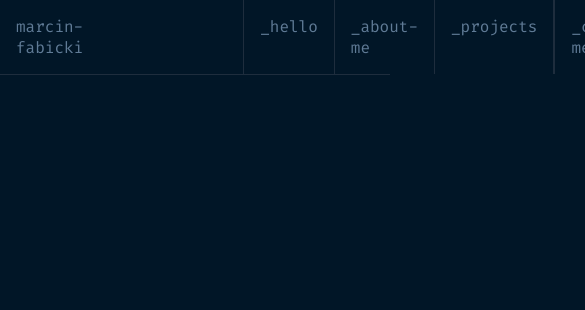
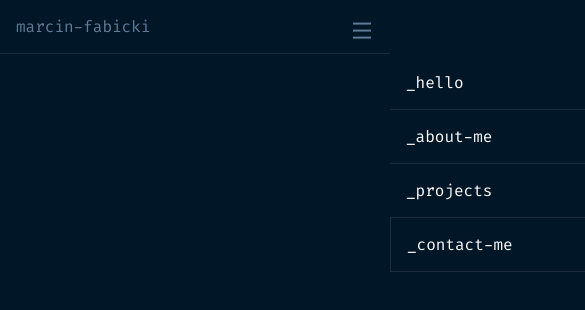
Before and after one commit to Fabi0o/portfolio, a Next.js app: page / in a window 390 px wide. Shown: the top 310 px of the page, 585 px wide, since content can reach past the window. Built offline with nearby package versions, Linux system fonts and the light colour scheme.

Commit message:
add hamburger menu on mobile and hide navmenu from navbar

```diff
--- a/components/Nav.tsx
+++ b/components/Nav.tsx
@@ -5,8 +5,8 @@ const Nav = () => {
   return (
     <header>
       <nav className={styles.nav}>
-        <div className={styles.nav_left}>
-          <div className={styles.name}>marcin-fabicki</div>
+        <div className={styles.name}>marcin-fabicki</div>
+        <div className={styles.nav_menu}>
           <ul className={styles.list}>
             <li>
               <Link className={styles.link} href="/">
@@ -24,11 +24,14 @@ const Nav = () => {
               </Link>
             </li>
           </ul>
+          <div className={styles.contact}>
+            <Link className={styles.link} href="/contact">
+              _contact-me
+            </Link>
+          </div>
         </div>
-        <div className={styles.contact}>
-          <Link className={styles.link} href="/contact">
-            _contact-me
-          </Link>
+        <div className={styles.hamburger}>
+          <i className="ri-menu-line"></i>
         </div>
       </nav>
     </header>
--- a/styles/Nav.module.scss
+++ b/styles/Nav.module.scss
@@ -5,20 +5,26 @@
   padding: 1rem;
 }
 
+.hamburger {
+  display: none;
+}
+
 .name {
   border-right: 1px solid $lines-color;
-  padding: 1rem 10rem 1rem 1rem;
+  padding: 1rem 1rem 1rem 1rem;
+  width: 20vw;
+  min-width: 15rem;
 }
 
 .nav {
   border-bottom: 1px solid $lines-color;
   display: flex;
-  font-size: 16px;
-  justify-content: space-between;
 }
 
-.nav_left {
+.nav_menu {
   display: flex;
+  justify-content: space-between;
+  width: 80vw;
 }
 
 .list {
@@ -36,3 +42,47 @@
     color: $secondary-color-white;
   }
 }
+
+@media only screen and (max-width: 768px) {
+  .nav_menu {
+    position: fixed;
+    right: -100%;
+    top: 3.5rem;
+    flex-direction: column;
+    background-color: $primary-color-two;
+    width: 100%;
+    border-radius: 10px;
+    transition: 0.3s;
+  }
+
+  .link {
+    color: $secondary-color-white;
+  }
+
+  .name {
+    border: none;
+  }
+
+  .list {
+    flex-direction: column;
+    & > * {
+      border-bottom: 1px solid $lines-color;
+    }
+  }
+
+  .contact {
+    border-bottom: 1px solid $lines-color;
+  }
+
+  .nav {
+    align-items: center;
+    justify-content: space-between;
+  }
+
+  .hamburger {
+    cursor: pointer;
+    display: block;
+    font-size: 24px;
+    padding: 8.5px 1rem 0 0;
+  }
+}
```
